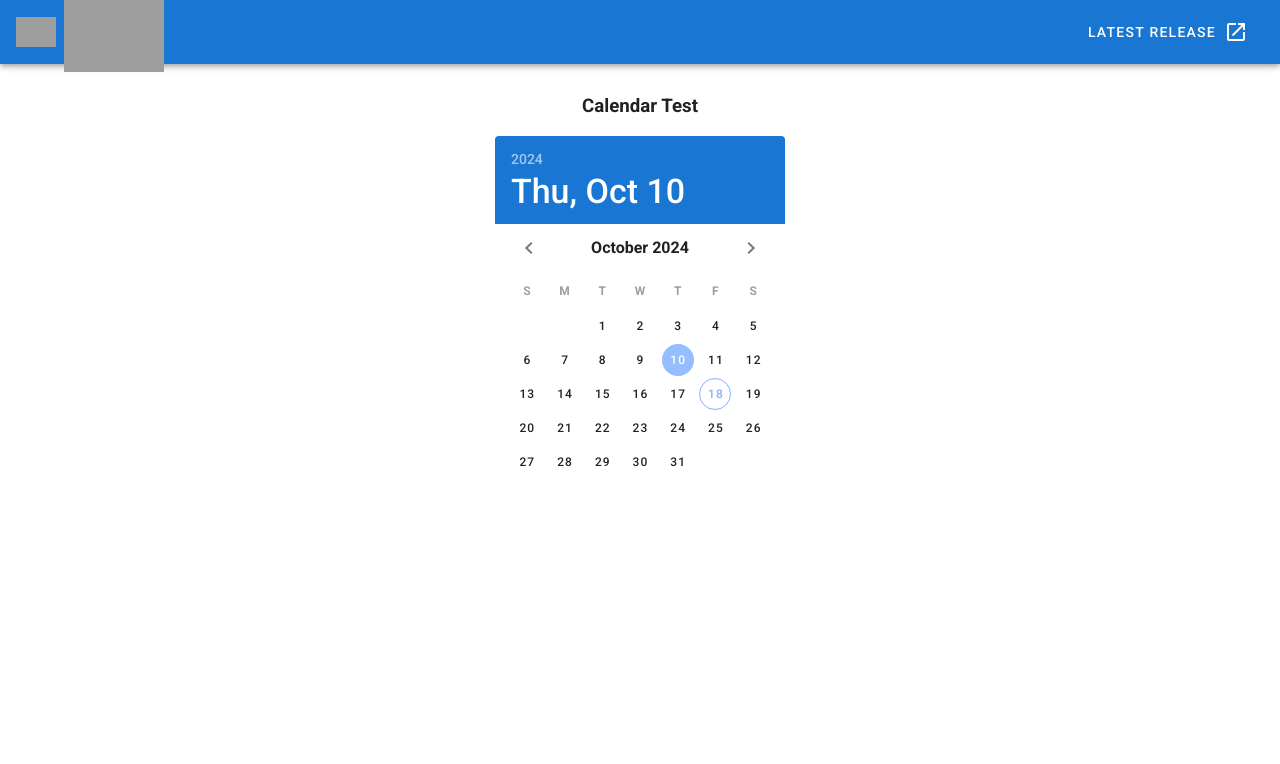
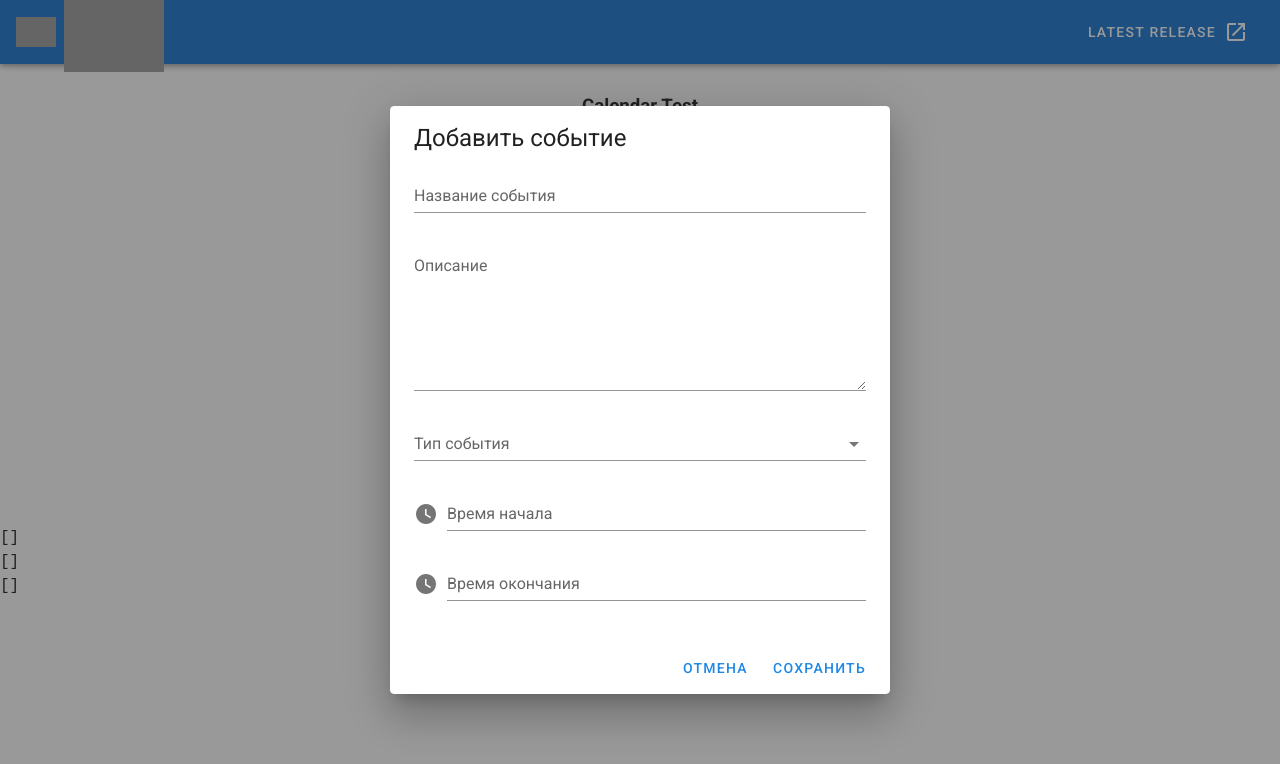
Before and after one commit to barsukov-d/test-calendar, a Vue app: page / in a window 1280 px wide. Both pictures are taken after a click on the button "10". Shown: the top 764 px of the page. Built offline with nearby package versions, Linux system fonts and the light colour scheme; grey boxes are pictures that could not be loaded.

Commit message:
Refactor Vuetify configuration and dependencies, and add event functionality to App.vue (#1)

```diff
--- a/src/App.vue
+++ b/src/App.vue
@@ -35,15 +35,94 @@
 					<h3 class="text-center my-4">Calendar Test</h3>
 					<v-date-picker
 						v-model="date"
-						@contextmenu:year="contextMenu"
-						@dblclick:date="dblClick"
-						@mouseenter:month="mouseEnter"
-						@mouseleave:month="mouseLeave"
+						@click:date="openAddEventDialog"
+						:events="functionEvents"
 					></v-date-picker>
 					<!-- <HelloWorld/> -->
 				</div>
 			</v-container>
+
+			<pre>{{ meetingDays }}</pre>
+			<pre>{{ birthdayDays }}</pre>
+			<pre>{{ holidayDays }}</pre>
 		</v-main>
+
+		<v-dialog v-model="addEventDialog" max-width="500px">
+			<v-card>
+				<v-card-title>
+					<span class="headline">Добавить событие</span>
+				</v-card-title>
+				<v-card-text>
+					<v-form ref="form" @submit.prevent="submitEvent">
+						<v-text-field
+							label="Название события"
+							v-model="formData.eventName"
+							required
+						></v-text-field>
+						<v-textarea label="Описание" v-model="formData.description"></v-textarea>
+						<v-select
+							:items="eventTypes"
+							item-text="text"
+							item-value="value"
+							label="Тип события"
+							v-model="formData.type"
+							required
+						></v-select>
+						<v-menu
+							v-model="startTimeMenu"
+							:close-on-content-click="false"
+							transition="scale-transition"
+							offset-y
+							min-width="auto"
+						>
+							<template v-slot:activator="{ on, attrs }">
+								<v-text-field
+									v-model="formData.startTime"
+									label="Время начала"
+									prepend-icon="mdi-clock"
+									readonly
+									v-bind="attrs"
+									v-on="on"
+									required
+								></v-text-field>
+							</template>
+							<v-time-picker
+								v-model="formData.startTime"
+								@click:minute="startTimeMenu = false"
+							></v-time-picker>
+						</v-menu>
+						<v-menu
+							v-model="endTimeMenu"
+							:close-on-content-click="false"
+							transition="scale-transition"
+							offset-y
+							min-width="auto"
+						>
+							<template v-slot:activator="{ on, attrs }">
+								<v-text-field
+									v-model="formData.endTime"
+									label="Время окончания"
+									prepend-icon="mdi-clock"
+									readonly
+									v-bind="attrs"
+									v-on="on"
+									required
+								></v-text-field>
+							</template>
+							<v-time-picker
+								v-model="formData.endTime"
+								@click:minute="endTimeMenu = false"
+							></v-time-picker>
+						</v-menu>
+					</v-form>
+				</v-card-text>
+				<v-card-actions>
+					<v-spacer></v-spacer>
+					<v-btn color="blue darken-1" text @click="closeAddEventDialog">Отмена</v-btn>
+					<v-btn color="blue darken-1" text @click="submitEvent">Сохранить</v-btn>
+				</v-card-actions>
+			</v-card>
+		</v-dialog>
 	</v-app>
 </template>
 
@@ -63,28 +142,115 @@ export default {
 			.substr(0, 10),
 		done: [false, false, false],
 		mouseMonth: null,
+		addEventDialog: false,
+		startTimeMenu: false,
+		endTimeMenu: false,
+		formData: {
+			eventName: '',
+			description: '',
+			type: '',
+			date: '',
+			startTime: '',
+			endTime: '',
+		},
+		eventTypes: [
+			{ text: 'Встреча', value: 'meeting', color: '#F44336' }, // Красный
+			{ text: 'День рождения', value: 'birthday', color: '#2196F3' }, // Синий
+			{ text: 'Праздник', value: 'holiday', color: '#4CAF50' }, // Зеленый
+			// Добавьте другие типы событий здесь
+		],
+		arrayEvents: [], // Массив для хранения событий
 	}),
 
+	computed: {
+		daysByEventType() {
+			const types = ['meeting', 'birthday', 'holiday']
+			const result = {}
+
+			types.forEach((type) => {
+				result[`${type}Days`] = this.arrayEvents
+					.filter((event) => event.formData.type === type)
+					.map((event) => {
+						event.date
+						return event.date
+					})
+			})
+
+			return result
+		},
+
+		// Отдельные вычисляемые свойства для каждого типа события
+		meetingDays() {
+			return this.daysByEventType.meetingDays
+		},
+		birthdayDays() {
+			return this.daysByEventType.birthdayDays
+		},
+		holidayDays() {
+			return this.daysByEventType.holidayDays
+		},
+	},
+
 	methods: {
-		contextMenu(year, event) {
-			this.$set(this.done, 2, true)
+		functionEvents(date) {
+			// const [, , day] = date.split('-')
+			// const dayNum = parseInt(day, 10)
+			const colors = []
 
-			event.preventDefault()
+			if (this.meetingDays.includes(date)) colors.push('green')
+			if (this.birthdayDays.includes(date)) colors.push('blue')
+			if (this.holidayDays.includes(date)) colors.push('red')
 
-			alert(`You have activated context menu for year ${year}`)
+			return colors.length > 0 ? colors : false
 		},
-		dblClick(date) {
-			this.$set(this.done, 0, true)
 
-			alert(`You have just double clicked the following date: ${date}`)
+		openAddEventDialog(date) {
+			this.selectedDate = date
+			this.formData.date = date
+			this.addEventDialog = true
 		},
-		mouseEnter(month) {
-			this.$set(this.done, 1, true)
-			this.mouseMonth = month
+		closeAddEventDialog() {
+			this.addEventDialog = false
+			this.resetForm()
 		},
-		mouseLeave() {
-			this.mouseMonth = null
+		resetForm() {
+			this.formData = {
+				eventName: '',
+				description: '',
+				type: '',
+				date: this.selectedDate,
+				startTime: '',
+				endTime: '',
+			}
 		},
+		submitEvent() {
+			if (
+				this.formData.eventName &&
+				this.formData.type &&
+				this.formData.startTime &&
+				this.formData.endTime
+			) {
+				this.arrayEvents.push({
+					date: this.formData.date,
+					// color: this.getEventColor(this.formData.type),
+					formData: this.formData,
+				})
+				this.closeAddEventDialog()
+				console.log('this.arrayEvents', this.arrayEvents)
+			} else {
+				alert('Пожалуйста, заполните все обязательные поля.')
+			}
+		},
+		// getEventColor(eventType) {
+		// 	const event = this.eventTypes.find((et) => et.value === eventType)
+		// 	return event ? event.color : '#9E9E9E' // Серый по умолчанию
+		// },
+		// getEventColorForDate(date) {
+		// 	const matchingEvents = this.arrayEvents.filter((event) => event.date === date)
+		// 	if (matchingEvents.length === 0) return false
+		// 	// Возвращает массив цветов для всех событий на дату
+		// 	return matchingEvents.map((event) => event.color)
+		// },
 	},
 }
 </script>
```
